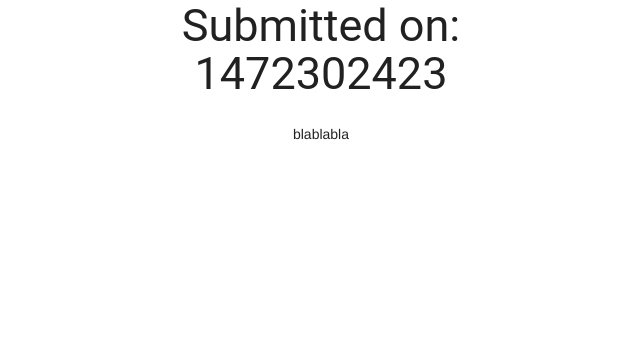
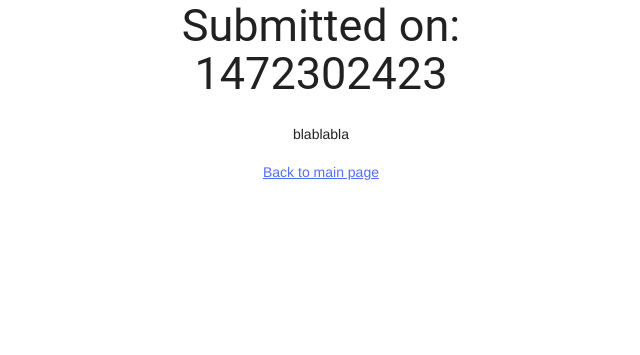
Before and after one commit to purrcat259/digitalcat, a Flask app: page /article/hello-friend in a window 1280 px wide. Shown: the part 202-557 px from the top of the page, without its empty margins (319-959 px from the left). Run offline with Flask 2, Linux system fonts and the light colour scheme; some libraries are stand-ins or nearby versions.

Commit message:
Added link back to main page

```diff
--- a/templates/article.html
+++ b/templates/article.html
@@ -11,4 +11,7 @@
             {{ article.contents }}
         </p>
     </div>
+    <div>
+        <a href="{{ url_for('index') }}">Back to main page</a>
+    </div>
 {% endblock %}
```
